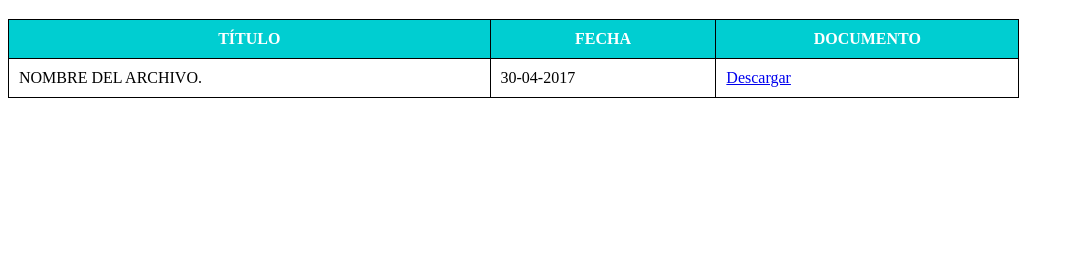
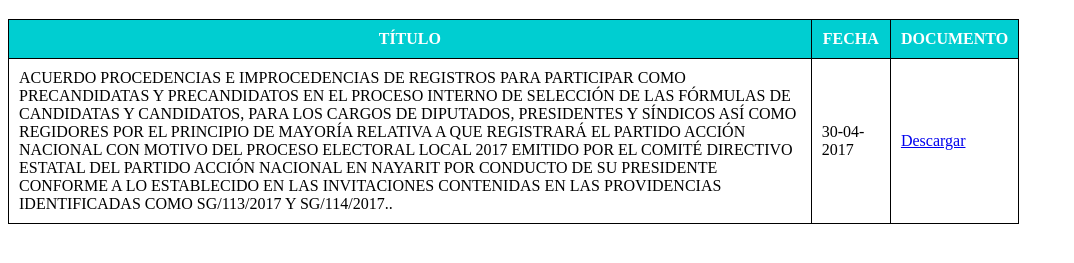
Before and after one commit to egermancruz/NAP, a plain HTML site: page Transparencia/indxestrados.html in a window 1280 px wide. Shown: the part 61-324 px from the top of the page, without its empty margins (0-1074 px from the left). Drawn offline with Linux system fonts and the light colour scheme.

Commit message:
Nueva instalación

```diff
--- a/Transparencia/indxestrados.html
+++ b/Transparencia/indxestrados.html
@@ -25,9 +25,17 @@
      </tr>
 
      <tr>
-      <td>NOMBRE DEL ARCHIVO.</td>
+      <td>ACUERDO PROCEDENCIAS E IMPROCEDENCIAS DE REGISTROS PARA PARTICIPAR COMO
+         PRECANDIDATAS Y PRECANDIDATOS EN EL PROCESO INTERNO DE SELECCIÓN DE LAS
+         FÓRMULAS DE CANDIDATAS Y CANDIDATOS, PARA LOS CARGOS DE DIPUTADOS, PRESIDENTES
+         Y SÍNDICOS ASÍ COMO REGIDORES POR EL PRINCIPIO DE MAYORÍA RELATIVA A
+         QUE REGISTRARÁ EL PARTIDO ACCIÓN NACIONAL CON MOTIVO DEL PROCESO ELECTORAL
+         LOCAL 2017 EMITIDO POR EL COMITÉ DIRECTIVO ESTATAL DEL PARTIDO ACCIÓN
+         NACIONAL EN NAYARIT POR CONDUCTO DE SU PRESIDENTE CONFORME A LO ESTABLECIDO
+         EN LAS INVITACIONES CONTENIDAS EN LAS PROVIDENCIAS IDENTIFICADAS COMO
+         SG/113/2017 Y SG/114/2017..</td>
       <td>30-04-2017</td>
-      <td><a href="/Transparencia/docs/sg_**_2017.jpg" target="_blank">Descargar</a></td>
+      <td><a href="/Transparencia/docs/APP.pdf" target="_blank">Descargar</a></td>
     </tr>
   </body>
 </html>
```
Also changed, not shown: images/pan.png (added), 1 other file.
